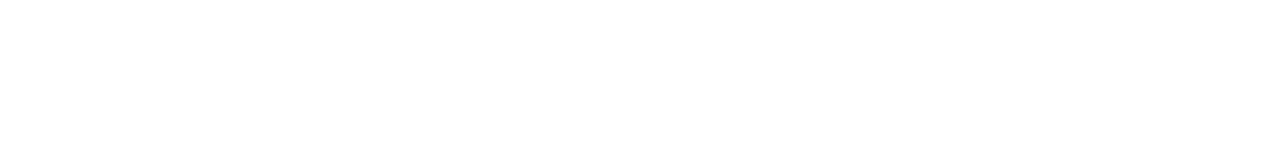
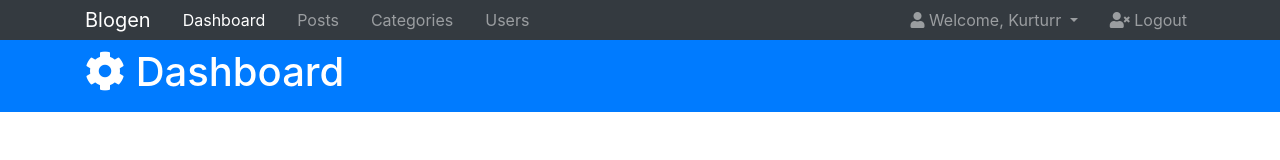
Before and after one commit to kirsten4ester/Blogen, a plain HTML site: page index.html in a window 1280 px wide. Drawn offline with nearby package versions, Linux system fonts and the light colour scheme.

Commit message:
Navbar & Main Header

```diff
--- a/index.html
+++ b/index.html
@@ -12,7 +12,62 @@
 </head>
 
 <body>
-    <!-- START HERE -->
+    <nav class="navbar navbar-expand-sm navbar-dark bg-dark p-0">
+        <div class="container">
+            <a href="index.html" class="navbar-brand">Blogen</a>
+            <button class="navbar-toggler" data-toggle="collapse" data-target="#navbarCollapse">
+                <span class="navbar-toggler-icon"></span>
+            </button>
+            <div class="collapse navbar-collapse" id="navbarCollapse">
+                <ul class="navbar-nav">
+                    <li class="nav-item px-2">
+                        <a href="index.html" class="nav-link active">Dashboard</a>
+                    </li>
+                    <li class="nav-item px-2">
+                        <a href="posts.html" class="nav-link">Posts</a>
+                    </li>
+                    <li class="nav-item px-2">
+                        <a href="categories.html" class="nav-link">Categories</a>
+                    </li>
+                    <li class="nav-item px-2">
+                        <a href="users.html" class="nav-link">Users</a>
+                    </li>
+                </ul>
+
+                <ul class="navbar-nav ml-auto">
+                    <li class="nav-item dropdown mr-3">
+                        <a href="#" class="nav-link dropdown-toggle" data-toggle="dropdown">
+                            <i class="fas fa-user"></i> Welcome, Kurturr
+                        </a>
+                        <div class="dropdown-menu">
+                            <a href="profile.html" class="dropdown-item">
+                                <i class="fas fa-user-circle"></i> Profile
+                            </a>
+                            <a href="settings.html" class="dropdown-item">
+                                <i class="fas fa-cog"></i> Settings
+                            </a>
+                        </div>
+                    </li>
+                    <li class="nav-item">
+                        <a href="login.html" class="nav-link">
+                            <i class="fas fa-user-times"></i> Logout
+                        </a>
+                    </li>
+                </ul>
+            </div>
+        </div>
+    </nav>
+
+    <!-- HEADER -->
+    <header id="main-header" class="py-2 bg-primary text-white">
+        <div class="container">
+            <div class="row">
+                <div class="col-md-6">
+                    <h1> <i class="fas fa-cog"></i> Dashboard</h1>
+                </div>
+            </div>
+        </div>
+    </header>
 
 
 
```
Also changed, not shown: img/avatar.png (added).
